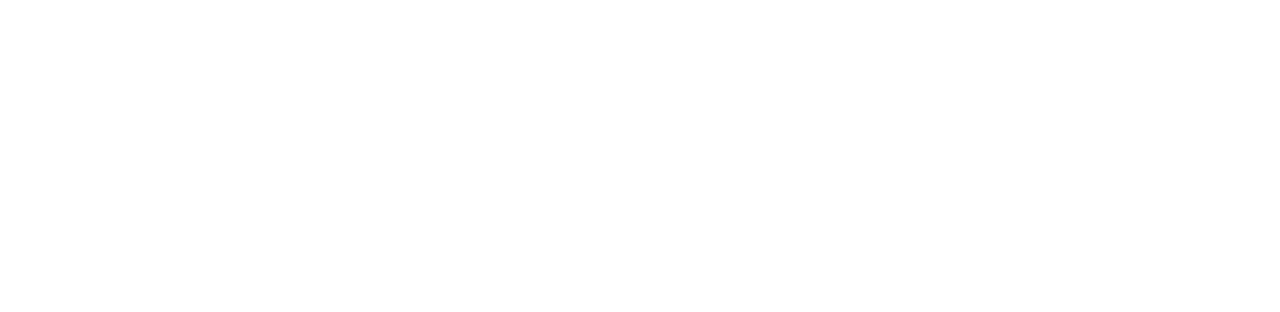
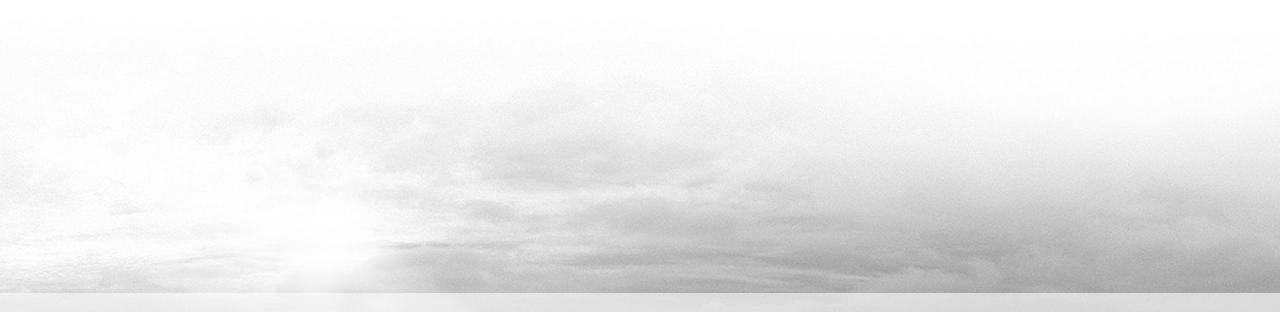
Before and after one commit to depadiernos/hazardsof, a plain HTML site: page src/index.html in a window 1280 px wide. Shown: the top 312 px of the page. Drawn offline with Linux system fonts and the light colour scheme.

Commit message:
oops, fix path

```diff
--- a/src/index.html
+++ b/src/index.html
@@ -7,7 +7,7 @@
 		<meta name="viewport" content="width=device-width, initial-scale=1.0">
   </head>
   <body>
-		<div class="header" style="background-image: url('../img/city.jpg');">
+		<div class="header" style="background-image: url('assets/img/city.jpg');">
       <div class="brand">
 				<h1>Staging for Hazardsof.com!</h1>
 				<h3>This is the website of a nerd, musician, and tinkerer. <br> And it is all about the hazards of Tech, Music, Reading and other stuff.</h3>
```
